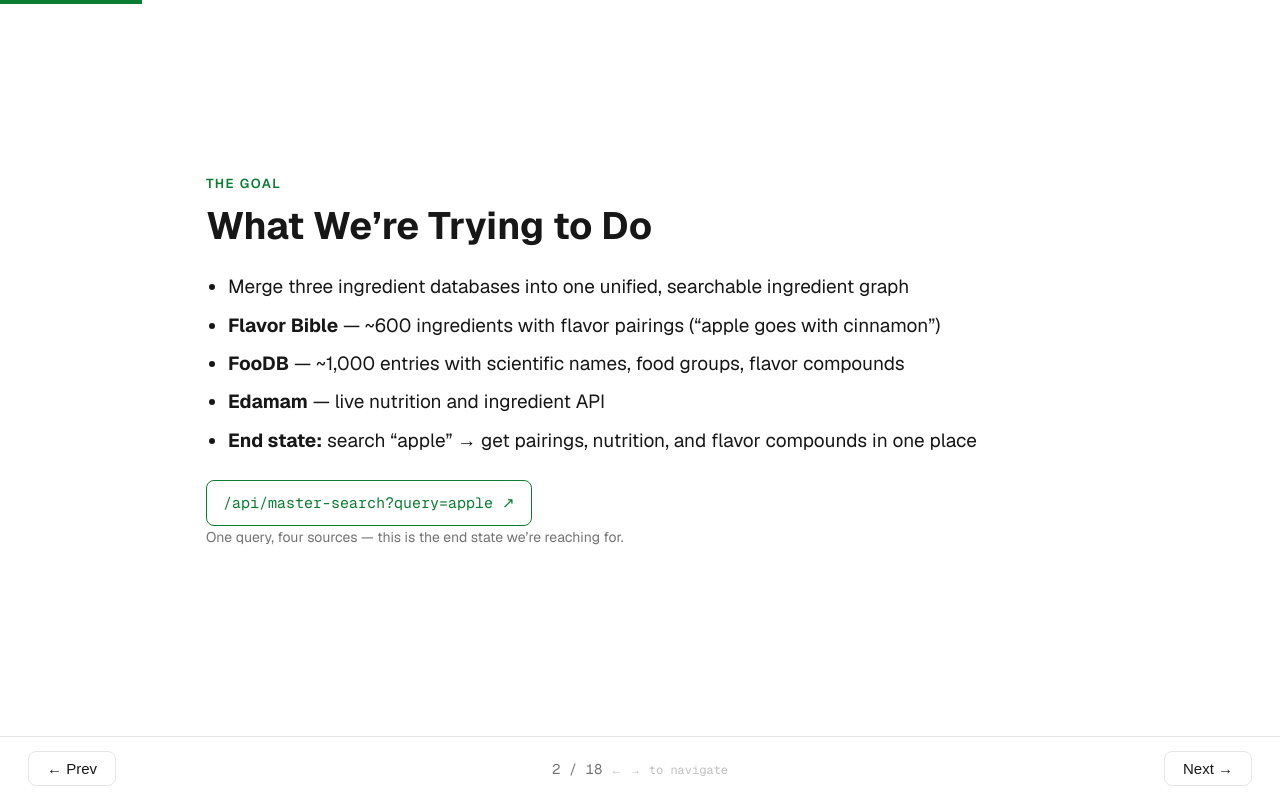
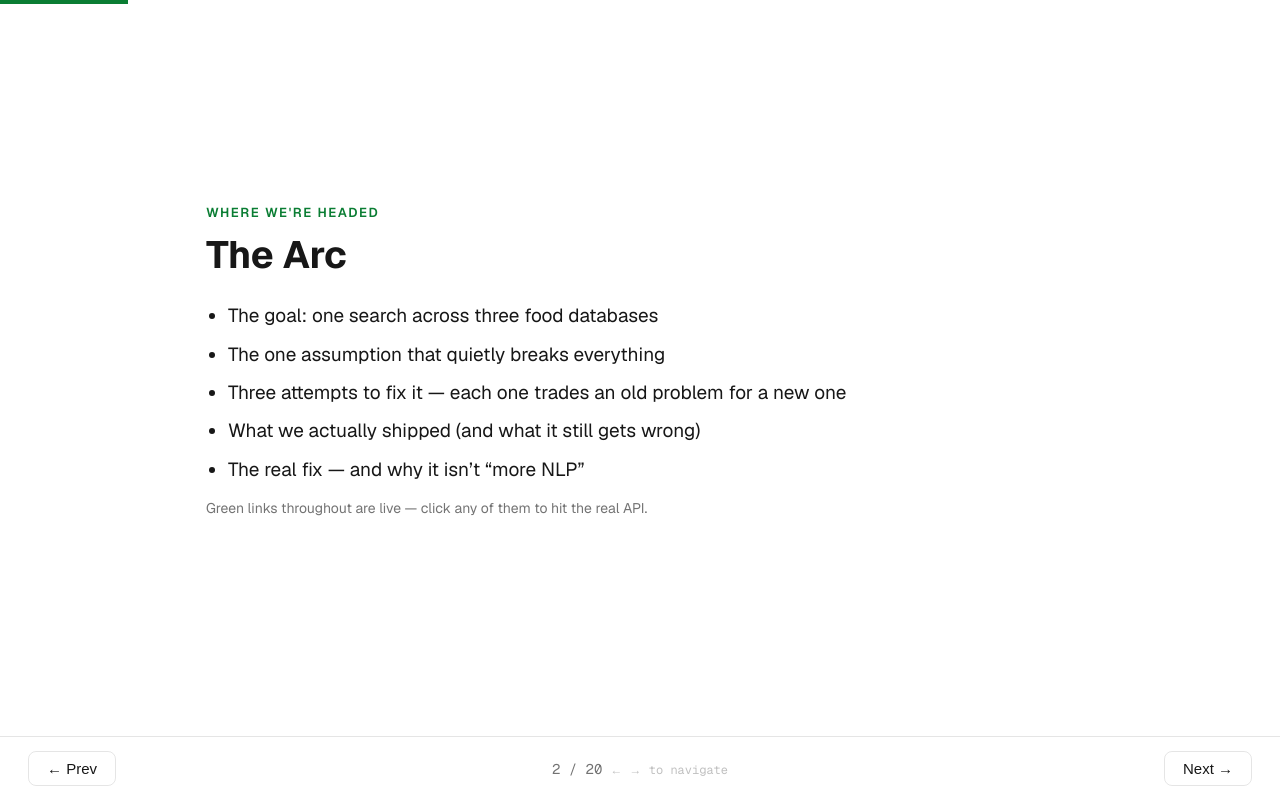
Before and after one commit to avertrees/interactive-cookbook, a Next.js app: page /presentation in a window 1280 px wide. Both pictures are taken after a click on the button "Next →". Built offline with nearby package versions, Linux system fonts and the light colour scheme.

Commit message:
cleaning up for later

```diff
--- a/app/presentation/page.tsx
+++ b/app/presentation/page.tsx
@@ -23,6 +23,26 @@
         </p>
         <p className={styles.author}>Alessandra Vertrees</p>
       </div>
+    ),
+  },
+  {
+    kicker: "Where we're headed",
+    node: (
+      <>
+        <h2 className={styles.title}>The Arc</h2>
+        <div className={styles.body}>
+          <ul>
+            <li>The goal: one search across three food databases</li>
+            <li>The one assumption that quietly breaks everything</li>
+            <li>Three attempts to fix it — each one trades an old problem for a new one</li>
+            <li>What we actually shipped (and what it still gets wrong)</li>
+            <li>The real fix — and why it isn&rsquo;t &ldquo;more NLP&rdquo;</li>
+          </ul>
+          <p className={styles.tryItNote}>
+            Green links throughout are live — click any of them to hit the real API.
+          </p>
+        </div>
+      </>
     ),
   },
   {
@@ -102,7 +122,7 @@
       <>
         <h2 className={styles.title}>One Plant, Many Ingredients</h2>
         <div className={styles.body}>
-          <p>Corn is a single organism. These are all real entries in food databases:</p>
+          <p>Corn is a single organism. These are all real ingredients that I would expect to see in food databases:</p>
           <table className={styles.table}>
             <thead>
               <tr>
@@ -131,7 +151,7 @@
             </tbody>
           </table>
           <p>
-            A flat ingredient list treats these as eight unrelated things. The NLP has no idea they
+            NLP has no idea they
             share a plant.
           </p>
           <div className={styles.tryItRow}>
@@ -223,6 +243,10 @@
             Used <code className={styles.inlineCode}>difflib.get_close_matches()</code> with{" "}
             <code className={styles.inlineCode}>cutoff=0.85</code>.
           </p>
+          <p className={styles.tryItNote}>
+            Plain English: score how many letters you&rsquo;d add, drop, or change to turn one word
+            into the other. Closer spelling = higher score. It never looks at <em>meaning</em>.
+          </p>
           <table className={styles.table}>
             <thead>
               <tr>
@@ -250,6 +274,36 @@
           </table>
           <p>
             <strong>Takeaway:</strong> Edit distance measures characters, not meaning.
+          </p>
+        </div>
+      </>
+    ),
+  },
+  {
+    kicker: "Plain English detour",
+    node: (
+      <>
+        <h2 className={styles.title}>First — What&rsquo;s an Embedding?</h2>
+        <div className={styles.body}>
+          <ul>
+            <li>
+              An <strong>embedding</strong> turns a piece of text into a list of numbers that
+              captures its <em>meaning</em> — like GPS coordinates for words.
+            </li>
+            <li>Similar meanings land near each other; unrelated things land far apart.</li>
+            <li>
+              <strong>Clustering</strong> then just groups the points that sit close together.
+            </li>
+            <li>
+              The <code className={styles.inlineCode}>distance threshold</code> is the knob: how
+              close is &ldquo;close enough&rdquo; to call two things the same. Lower = stricter.
+            </li>
+          </ul>
+          <p className={styles.lead}>
+            The catch: the model learned &ldquo;meaning&rdquo; from the open internet, not from a
+            chef. It knows <code className={styles.inlineCode}>angelica</code> and{" "}
+            <code className={styles.inlineCode}>jasmine</code> both <em>sound</em> floral — it has no
+            idea you&rsquo;d never cook with them the same way.
           </p>
         </div>
       </>
@@ -351,8 +405,10 @@
             />
           </div>
           <p className={styles.tryItNote}>
-            Expect: pepper, pepper black, pepper cayenne, pepper chili, bell pepper, peppers sweet…
-            one keyword, a dozen different things.
+            Expect ~20 hits: pepper black, pepper white, pepper pink, bell peppers, chile peppers,
+            peppers piquillo… One keyword, 20 different things — and{" "}
+            <strong>black pepper and bell pepper aren&rsquo;t even related plants.</strong> The word
+            is the same; the ingredient isn&rsquo;t.
           </p>
         </div>
       </>
@@ -462,6 +518,10 @@
             <li>The last 30% requires a controlled vocabulary or human review</li>
             <li>Every database has its own taxonomy, and no one agrees</li>
           </ul>
+          <p className={styles.lead}>
+            For engineers: we&rsquo;ve been joining on a display-name string. The fix is a stable
+            foreign key that every database agrees on — we just don&rsquo;t have one yet.
+          </p>
         </div>
       </>
     ),
@@ -535,8 +595,8 @@
         <div className={styles.body}>
           <ul>
             <li>
-              Ingredient normalization is an <strong>entity resolution</strong> problem, not a string
-              matching problem
+              Ingredient normalization is an <strong>entity resolution</strong> problem (deciding
+              when two records are the same real-world thing), not a string matching problem
             </li>
             <li>Each NLP technique fixes one failure mode and introduces another</li>
             <li>The real fix is a shared controlled vocabulary — NLP is the bridge, not the destination</li>
```
